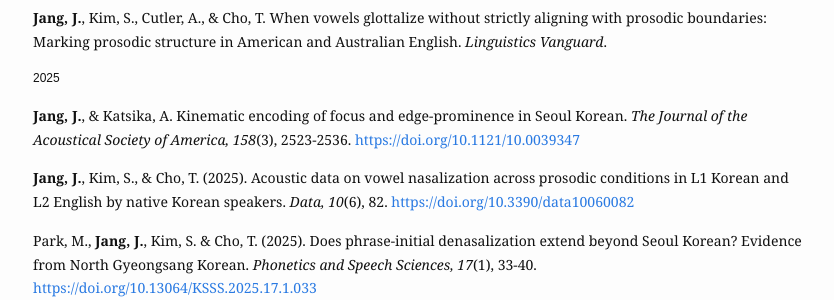
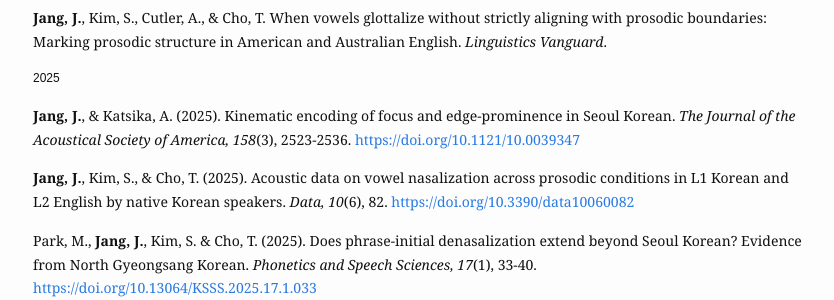
Before and after one commit to jiyoungj/jiyoungj.github.io, a Jekyll site: the page built from publications.md, in a window 1280 px wide. Shown: the part 252-552 px from the top of the page, without its empty margins (222-1056 px from the left). Built offline with Jekyll 4.4.1, drawn with Linux system fonts in a browser that asks for light colours; some web fonts are replaced.

Commit message:
Update publications.md

```diff
--- a/publications.md
+++ b/publications.md
@@ -13,7 +13,7 @@
 
 <h4>2025</h4>
 
- <b>Jang, J.</b>, & Katsika, A. Kinematic encoding of focus and edge-prominence in Seoul Korean. <em>The Journal of the Acoustical Society of America, 158</em>(3), 2523-2536. <a href="https://doi.org/10.1121/10.0039347">https://doi.org/10.1121/10.0039347</a>
+ <b>Jang, J.</b>, & Katsika, A. (2025). Kinematic encoding of focus and edge-prominence in Seoul Korean. <em>The Journal of the Acoustical Society of America, 158</em>(3), 2523-2536. <a href="https://doi.org/10.1121/10.0039347">https://doi.org/10.1121/10.0039347</a>
 
   <b>Jang, J.</b>, Kim, S., & Cho, T. (2025). Acoustic data on vowel nasalization across prosodic conditions in L1 Korean and L2 English by native Korean speakers. <em>Data, 10</em>(6), 82. <a href="https://doi.org/10.3390/data10060082">https://doi.org/10.3390/data10060082</a>
 
```
